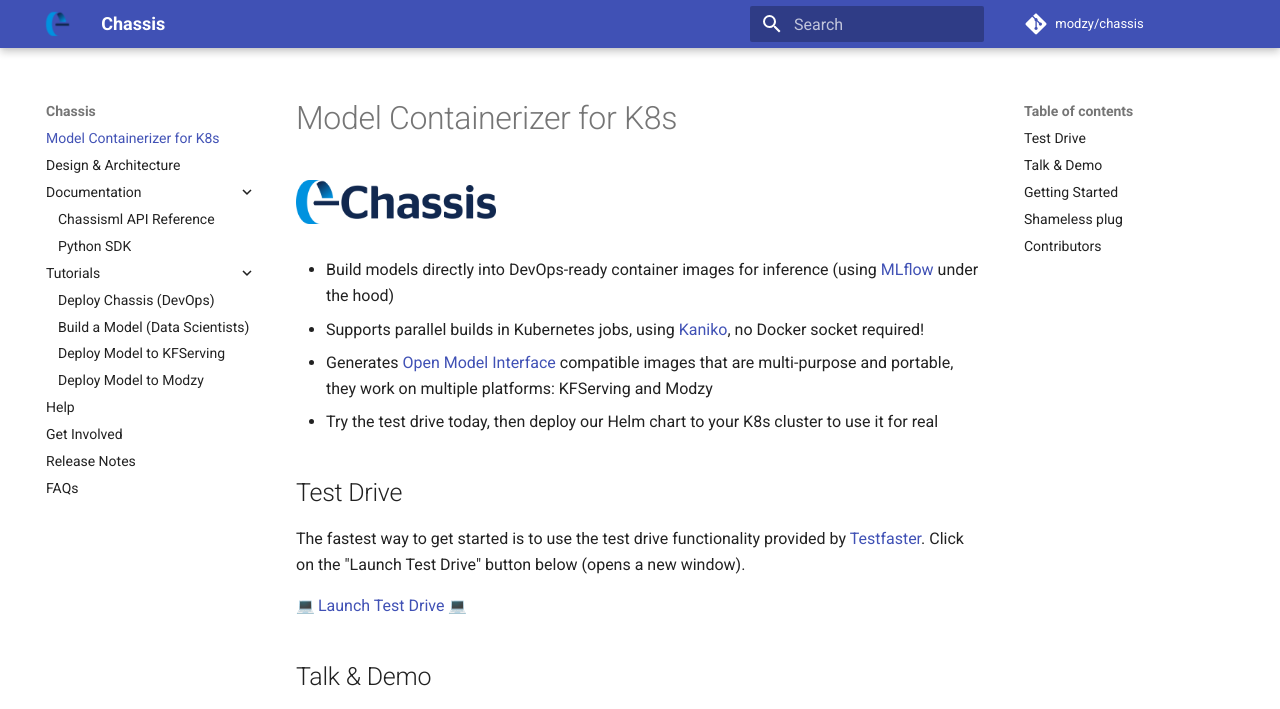
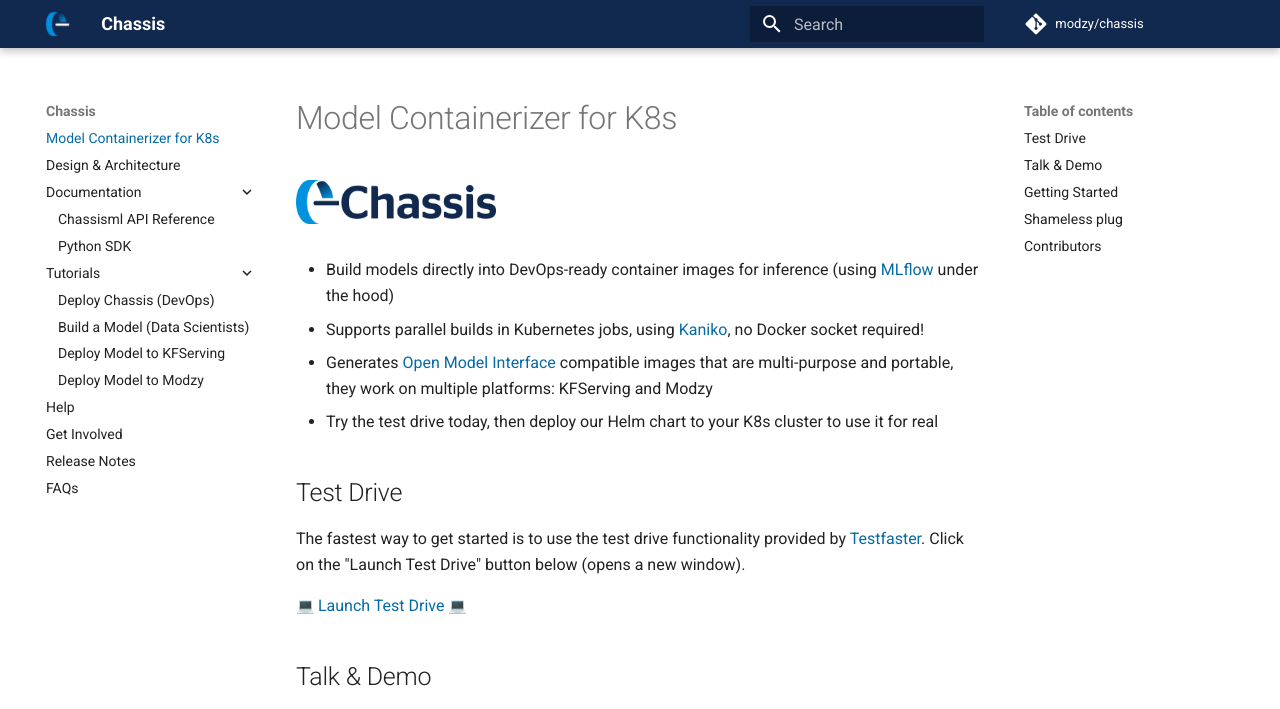
Before and after one commit to chassisml/chassis, an MkDocs documentation site: the page built from docs/docs/index.md, in a window 1280 px wide and 1400 px high. Shown: the top 709 px of the window. Built offline with MkDocs 1.6.1 and Material for MkDocs 9.7.7, drawn with Linux system fonts in a browser that asks for light colours; emoji names are drawn with the system emoji font; comment, search, counter and statistics services are not loaded; some of the changed text lies outside the part shown; grey boxes are pictures that could not be loaded.

Commit message:
Adds styling

```diff
--- a/docs/docs/stylesheets/extra.css
+++ b/docs/docs/stylesheets/extra.css
@@ -1,6 +1,12 @@
-:root {
+[data-md-color-scheme="chassis"] {
+  /* Sets the primary color (i.e., background of top nav) */
   --md-primary-fg-color:       #11284F;
-  --md-typeset-a-color:        #0092DF;
-  --md-typset-mark-color:      #0092DF;
-  --md-typeset-kbd-color:      #0092DF;
+
+  /* Sets the links color */
+  --md-typeset-a-color:        #046aa5;
+    /* --md-typeset-mark-color:     #0092DF;
+    --md-typeset-kbd-color:      #0092DF; */
+
+  /* Sets the accent color (i.e., links on hover) */
+  --md-accent-fg-color:        #024a74;
 }
--- a/docs/mkdocs.yml
+++ b/docs/mkdocs.yml
@@ -17,10 +17,8 @@
 theme:
   name: material
   palette:
-    # primary: black
-    accent: blue
-    scheme: default
-  logo: images/chassis-symbol.png
+    scheme: chassis
+  logo: images/chassis-symbol-negative.png
   favicon: images/chassis-symbol.png
   features:
     - navigation.expand
@@ -56,4 +54,5 @@
   analytics:
     provider: google
     property: G-4NVL0DTGZ4
+  generator: false
 # use_directory_controls: false
```
Also changed, not shown: docs/docs/images/chassis-symbol-negative.png (added).
